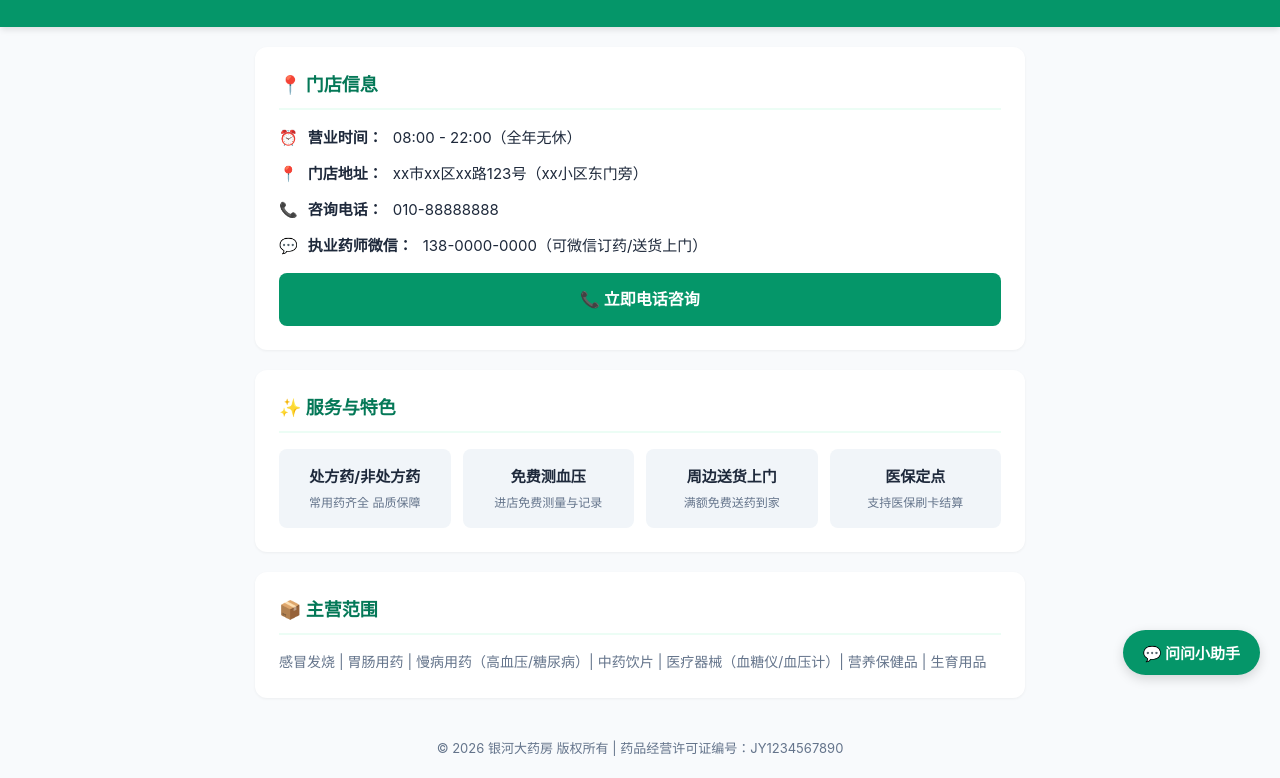
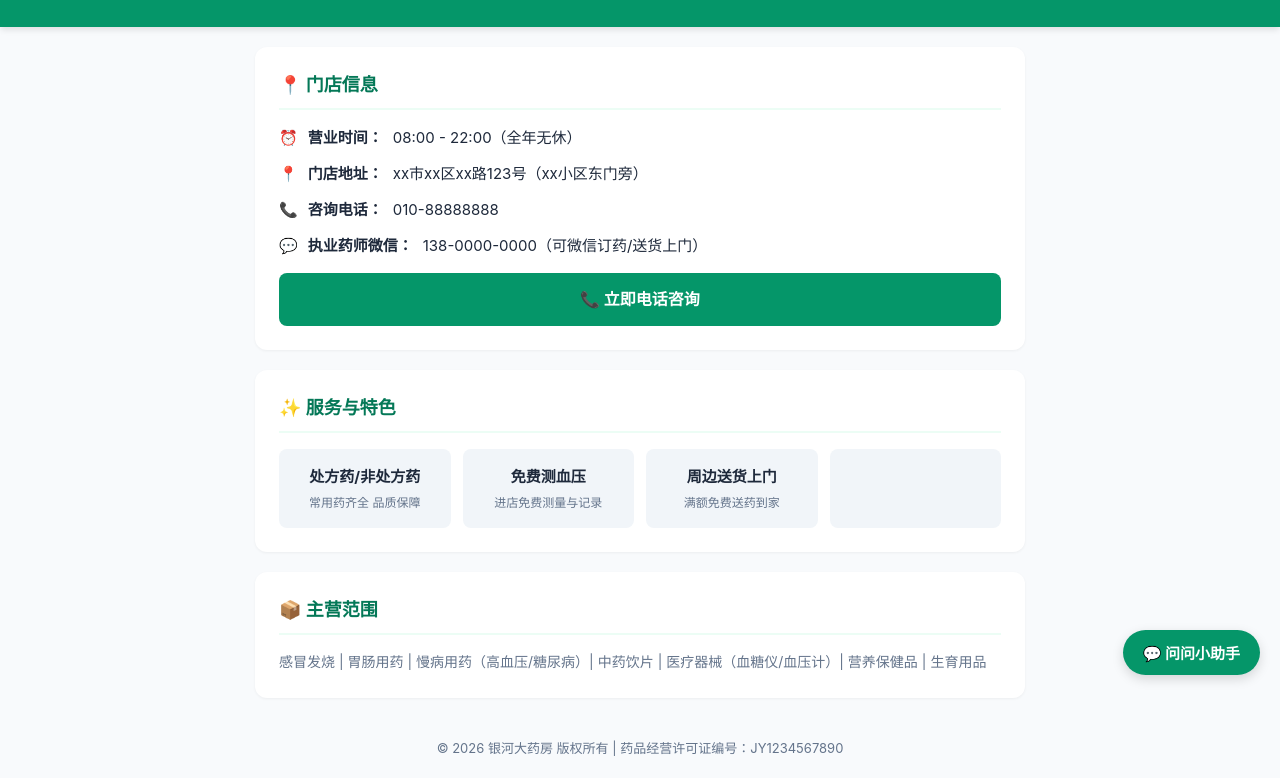
Before and after one commit to YH2007/YH2007.github.io, a plain HTML site: page index.html in a window 1280 px wide. Shown: the part 105-883 px from the top of the page. Drawn offline with Linux system fonts and the light colour scheme.

Commit message:
更新 index.html

```diff
--- a/index.html
+++ b/index.html
@@ -35,8 +35,6 @@
                 <p>满额免费送药到家</p>
             </div>
             <div class="grid-item">
-                <h4>医保定点</h4>
-                <p>支持医保刷卡结算</p>
             </div>
         </div>
     </div>
```
